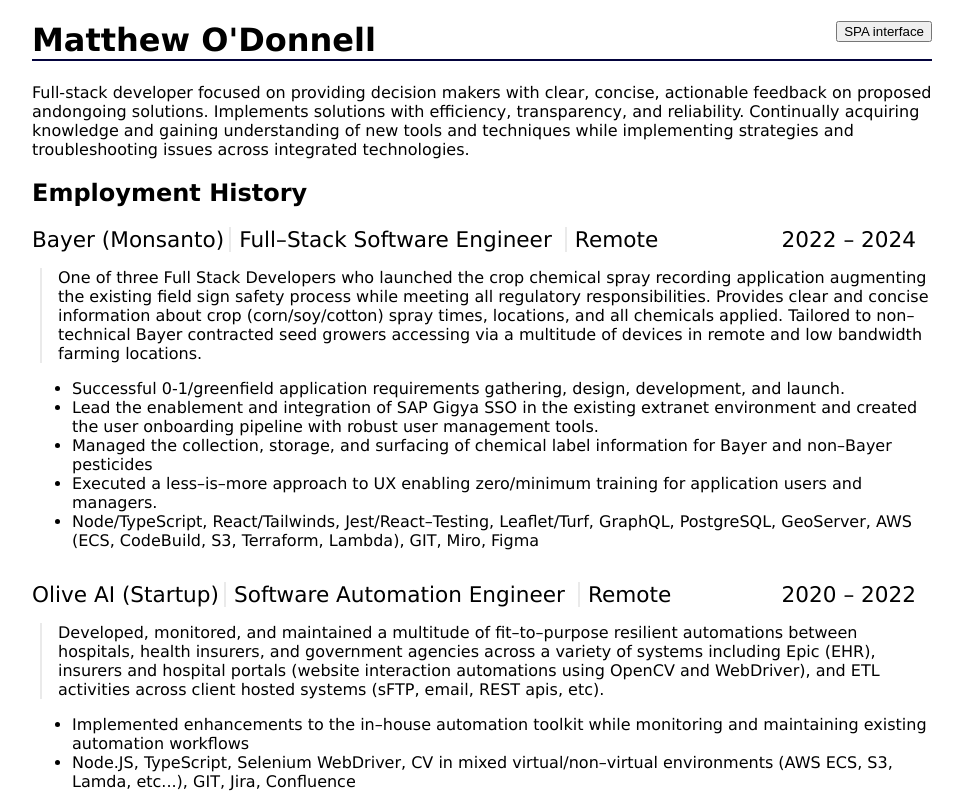
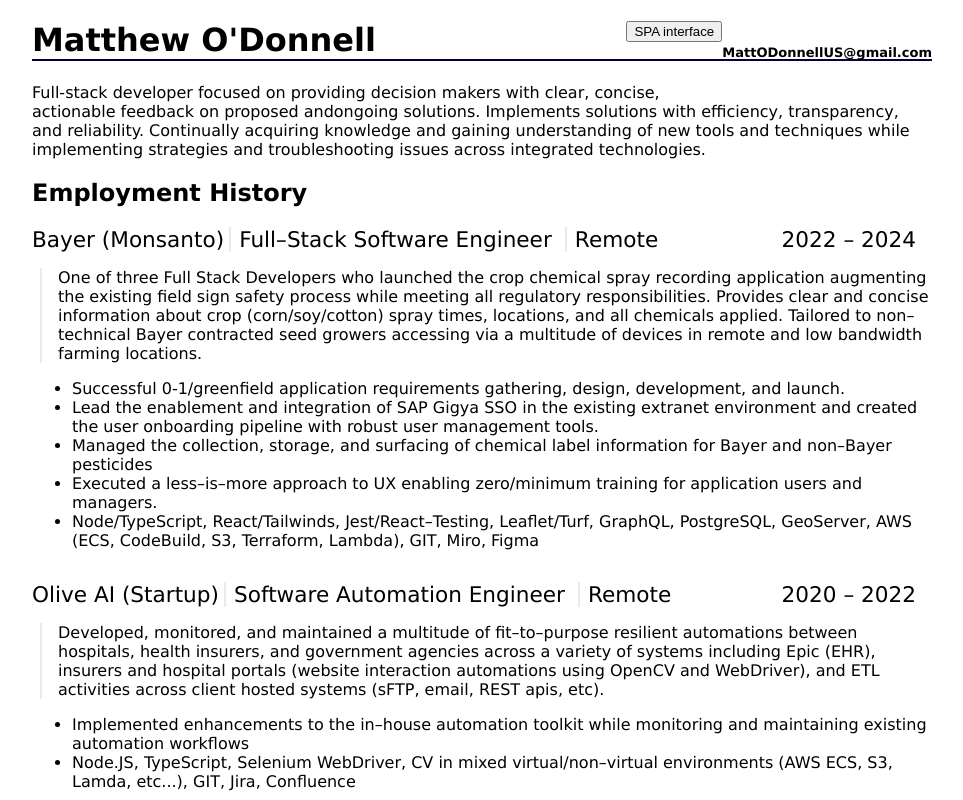
Before and after one commit to mattOd80/mattOd80.github.io, a plain HTML site: page index.html in a window 1280 px wide. Shown: the top 800 px of the page, without its empty margins (158-1121 px from the left). Drawn offline with nearby package versions, Linux system fonts and the light colour scheme; files whose address does not match are found by name.

Commit message:
trying some simple react...

```diff
--- a/index.html
+++ b/index.html
@@ -12,6 +12,12 @@
 
     h1 {
       border-bottom: 2px rgb(3, 3, 60) solid;
+    }
+
+    .email {
+      float: right;
+      font-size: small;
+      line-height: 4rem;
     }
 
     .entry {
@@ -84,7 +90,7 @@
 
 <body>
   <div id="root">
-    <h1>Matthew O&apos;Donnell</h1>
+    <h1>Matthew O&apos;Donnell <div class="email">MattODonnellUS<span>@</span>gmail.com</div></h1>
     <p>Full-stack developer focused on providing decision makers with clear, concise, actionable feedback on proposed
       andongoing solutions. Implements solutions with efficiency, transparency, and reliability. Continually acquiring
       knowledge and gaining understanding of new tools and techniques while implementing strategies and troubleshooting
```
